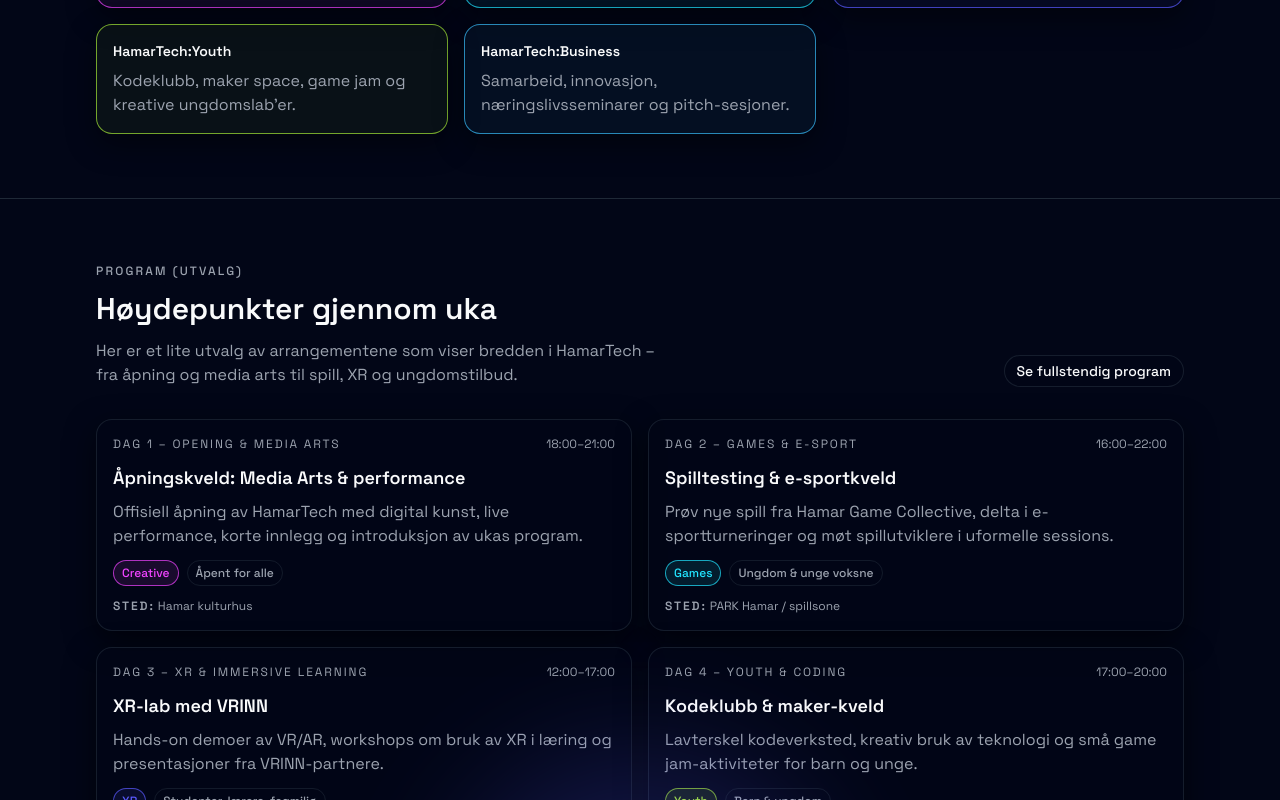
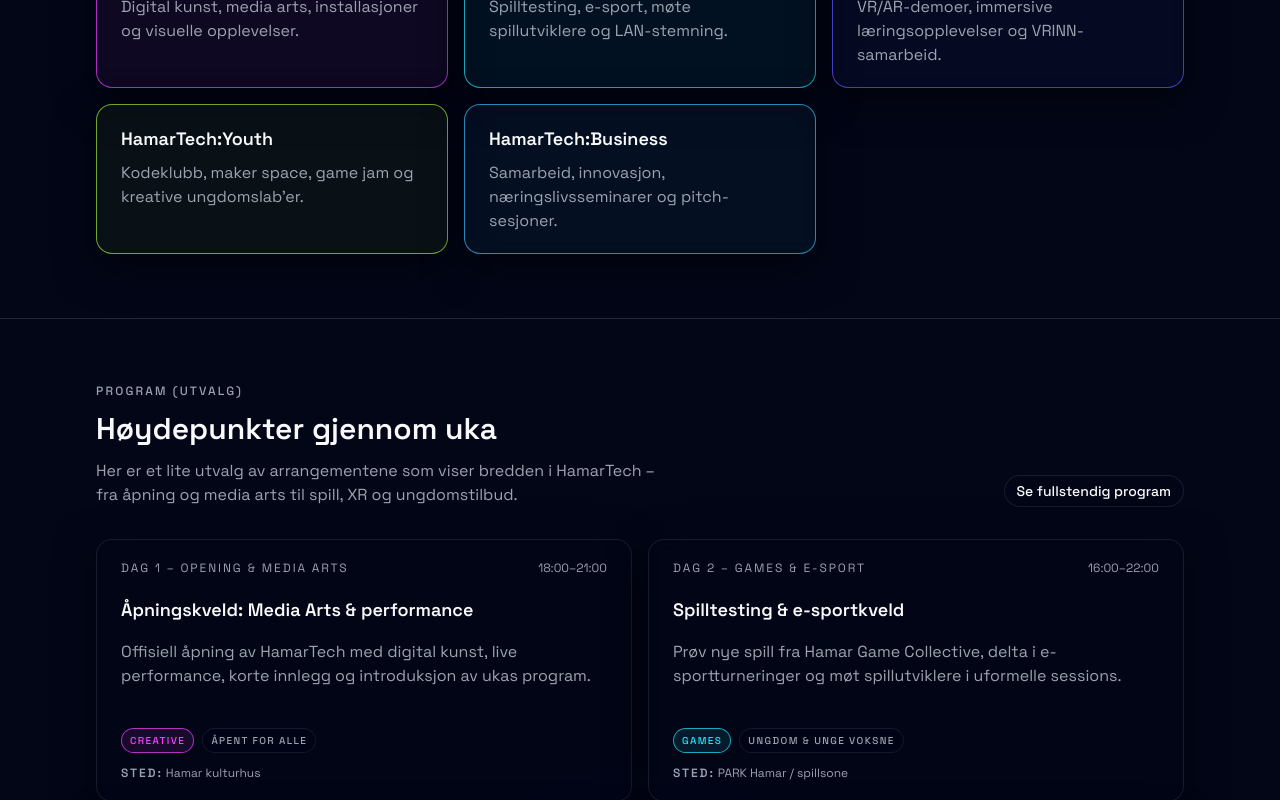
Before and after one commit to dipSyxx/hamartech-web, a Next.js app: page / in a window 1280 px wide. Shown: the part 960-1760 px from the top of the page. Built offline with nearby package versions, Linux system fonts and the light colour scheme.

Commit message:
Refactor page layout to utilize Card components for event and track displays; enhance visual structure and maintain consistency across sections of the HamarTech festival site.

```diff
--- a/src/app/page.tsx
+++ b/src/app/page.tsx
@@ -1,17 +1,28 @@
 "use client";
 
 import Link from "next/link";
-import { Button } from "@/components/ui/button";
-import { cn } from "@/lib/utils";
 import { motion } from "framer-motion";
 import { ArrowRight, CalendarRange, Layers3, Handshake } from "lucide-react";
+import type { LucideIcon } from "lucide-react";
+
+import { Button } from "@/components/ui/button";
+import {
+  Card,
+  CardHeader,
+  CardTitle,
+  CardDescription,
+  CardContent,
+  CardFooter,
+} from "@/components/ui/card";
+import { Badge } from "@/components/ui/badge";
+import { cn } from "@/lib/utils";
+
 import {
   fadeInUp,
   fadeIn,
   scaleIn,
   staggerContainer,
 } from "@/lib/animations/presets";
-import type { LucideIcon } from "lucide-react";
 
 const TRACKS = [
   {
@@ -103,7 +114,7 @@
 export default function Home() {
   return (
     <div className="relative overflow-hidden">
-      {/* Глобальні градієнтні blur-кружки */}
+      {/* Глобальні градієнтові blur-кружки */}
       <BackgroundGlows />
 
       {/* HERO */}
@@ -174,15 +185,17 @@
             </motion.div>
           </div>
 
-          {/* Right column – декоративний блок */}
+          {/* Right column – dekorativt kort */}
           <motion.div className="flex-1" variants={scaleIn(0.15)}>
-            <div className="relative mx-auto max-w-xs rounded-[32px] border border-border/70 bg-gradient-to-br from-background via-background/60 to-background/20 p-6 shadow-[0_24px_60px_rgba(0,0,0,0.7)]">
+            <Card className="relative mx-auto max-w-xs">
+              <CardContent className="p-6">
                 <div className="aspect-square rounded-3xl bg-[radial-gradient(circle_at_top,#22E4FF33,transparent_55%),radial-gradient(circle_at_bottom,#F044FF33,transparent_55%)]" />
                 <p className="mt-4 text-xs text-muted-foreground md:text-sm">
-                En digital festivalhub for Hamar – med spill, XR, media arts og
-                åpne hus hos aktørene i byen.
+                  En digital festivalhub for Hamar – med spill, XR, media arts
+                  og åpne hus hos aktørene i byen.
                 </p>
-            </div>
+              </CardContent>
+            </Card>
           </motion.div>
         </div>
       </motion.section>
@@ -216,19 +229,21 @@
 
           <div className="grid gap-4 md:grid-cols-2 lg:grid-cols-3">
             {TRACKS.map((track, index) => (
-              <motion.article
-                key={track.id}
+              <motion.div key={track.id} variants={fadeInUp(0.05 * index)}>
+                <Card
                   className={cn(
-                  "flex h-full flex-col rounded-2xl border bg-background/40 p-4 shadow-[0_10px_30px_rgba(0,0,0,0.45)]",
-                  track.colorClass
+                    "h-full",
+                    track.colorClass // додає border/bg для кожного спора
                   )}
-                variants={fadeInUp(0.05 * index)}
                 >
-                <h3 className="mb-2 text-sm font-semibold">{track.label}</h3>
-                <p className="text-sm text-muted-foreground md:text-base">
-                  {track.description}
-                </p>
-              </motion.article>
+                  <CardHeader>
+                    <CardTitle className="text-sm font-semibold">
+                      {track.label}
+                    </CardTitle>
+                    <CardDescription>{track.description}</CardDescription>
+                  </CardHeader>
+                </Card>
+              </motion.div>
             ))}
           </div>
         </div>
@@ -278,38 +293,40 @@
 
           <div className="grid gap-4 md:grid-cols-2">
             {EVENT_PREVIEW.map((event, index) => (
-              <motion.article
-                key={event.id}
-                className="flex h-full flex-col rounded-2xl border border-border/70 bg-background/60 p-4 shadow-[0_10px_30px_rgba(0,0,0,0.55)]"
-                variants={fadeInUp(0.05 * index)}
-              >
+              <motion.div key={event.id} variants={fadeInUp(0.05 * index)}>
+                <Card className="h-full border-border/70">
+                  <CardHeader className="pb-3">
                     <div className="flex items-center justify-between gap-2 text-xs text-muted-foreground">
                       <span className="uppercase tracking-[0.16em]">
                         {event.dateLabel}
                       </span>
                       <span>{event.time}</span>
                     </div>
+                    <CardTitle className="mt-3 text-base md:text-lg">
+                      {event.title}
+                    </CardTitle>
+                    <CardDescription className="mt-2">
+                      {event.description}
+                    </CardDescription>
+                  </CardHeader>
 
-                <h3 className="mt-3 text-base font-semibold text-foreground md:text-lg">
-                  {event.title}
-                </h3>
-
-                <p className="mt-2 text-sm text-muted-foreground md:text-base">
-                  {event.description}
-                </p>
-
-                <div className="mt-3 flex flex-wrap items-center gap-2">
-                  <span
+                  <CardContent className="pt-0">
+                    <div className="mt-2 flex flex-wrap items-center gap-2">
+                      <Badge
+                        variant="outline"
                         className={cn(
-                      "inline-flex items-center rounded-full border px-2 py-1 text-xs font-medium",
-                      event.trackColorClass
+                          "px-2 py-1",
+                          event.trackColorClass // колір треку
                         )}
                       >
                         {event.trackLabel}
-                  </span>
-                  <span className="inline-flex items-center rounded-full border border-border/60 px-2 py-1 text-xs font-medium text-muted-foreground">
+                      </Badge>
+                      <Badge
+                        variant="outline"
+                        className="border-border/60 bg-background/40 px-2 py-1 text-muted-foreground"
+                      >
                         {event.targetGroup}
-                  </span>
+                      </Badge>
                     </div>
 
                     <div className="mt-3 text-xs text-muted-foreground">
@@ -318,7 +335,9 @@
                       </span>{" "}
                       <span>{event.venue}</span>
                     </div>
-              </motion.article>
+                  </CardContent>
+                </Card>
+              </motion.div>
             ))}
           </div>
         </div>
@@ -391,11 +410,9 @@
             </motion.div>
 
             {/* Fakta / highlight-kort */}
-            <motion.div
-              className="rounded-3xl border border-border/70 bg-background/60 p-5 shadow-[0_20px_50px_rgba(0,0,0,0.6)]"
-              variants={scaleIn(0.1)}
-            >
-              <div className="rounded-2xl bg-[radial-gradient(circle_at_top,#22E4FF22,transparent_60%),radial-gradient(circle_at_bottom,#F044FF22,transparent_60%)] p-4">
+            <motion.div className="h-full" variants={scaleIn(0.1)}>
+              <Card className="border-border/70">
+                <CardContent className="rounded-2xl bg-[radial-gradient(circle_at_top,#22E4FF22,transparent_60%),radial-gradient(circle_at_bottom,#F044FF22,transparent_60%)] p-4">
                   <h3 className="text-sm font-semibold text-foreground">
                     Hvorfor HamarTech?
                   </h3>
@@ -427,7 +444,8 @@
                       – fra barn og unge til profesjonelle aktører.
                     </p>
                   </div>
-              </div>
+                </CardContent>
+              </Card>
             </motion.div>
           </div>
         </div>
@@ -553,14 +571,14 @@
             </motion.div>
 
             {/* Høyrekolonne – kompakt oversiktskort */}
-            <motion.div
-              className="rounded-3xl border border-border/70 bg-background/60 p-5 shadow-[0_20px_50px_rgba(0,0,0,0.6)]"
-              variants={scaleIn(0.1)}
-            >
-              <h3 className="text-sm font-semibold text-foreground">
+            <motion.div className="h-full" variants={scaleIn(0.1)}>
+              <Card className="border-border/70">
+                <CardHeader className="pb-2">
+                  <CardTitle className="text-sm font-semibold text-foreground">
                     Kort oppsummert
-              </h3>
-              <div className="mt-4 space-y-3 text-sm text-muted-foreground md:text-base">
+                  </CardTitle>
+                </CardHeader>
+                <CardContent className="space-y-3 text-sm text-muted-foreground md:text-base">
                   <p>
                     • <span className="text-foreground">Målgruppe:</span> alle
                     innbyggere i Hamar-regionen – barn, ungdom, familier,
@@ -577,13 +595,13 @@
                     tilgang med tog og buss.
                   </p>
                   <p>
-                  • <span className="text-foreground">Digital deltakelse:</span>{" "}
-                  utvalgte talks og verksteder strømmes, og enkelte aktiviteter
-                  er kun digitale.
+                    •{" "}
+                    <span className="text-foreground">Digital deltakelse:</span>{" "}
+                    utvalgte talks og verksteder strømmes, og enkelte
+                    aktiviteter er kun digitale.
                   </p>
-              </div>
-
-              <div className="mt-4 flex flex-wrap gap-2">
+                </CardContent>
+                <CardFooter className="mt-2 flex flex-wrap gap-2">
                   <Button
                     asChild
                     variant="outline"
@@ -595,7 +613,8 @@
                   <Button asChild variant="ghost" size="sm">
                     <Link href="/praktisk-info">Detaljert praktisk info</Link>
                   </Button>
-              </div>
+                </CardFooter>
+              </Card>
             </motion.div>
           </div>
         </div>
--- /dev/null
+++ b/src/components/ui/badge.tsx
@@ -0,0 +1,65 @@
+import * as React from "react";
+import { Slot } from "@radix-ui/react-slot";
+import { cva, type VariantProps } from "class-variance-authority";
+
+import { cn } from "@/lib/utils";
+
+const badgeVariants = cva(
+  "inline-flex w-fit shrink-0 items-center justify-center gap-1 " +
+    "rounded-full border px-2.5 py-1 text-[10px] font-medium " +
+    "tracking-[0.14em] uppercase whitespace-nowrap " +
+    "bg-background/60 backdrop-blur-sm " +
+    "[&>svg]:pointer-events-none [&>svg]:size-3 " +
+    "transition-colors transition-shadow " +
+    "focus-visible:outline-none focus-visible:ring-2 focus-visible:ring-ring/70 " +
+    "focus-visible:ring-offset-2 focus-visible:ring-offset-background " +
+    "aria-invalid:border-destructive aria-invalid:ring-destructive/20 " +
+    "dark:aria-invalid:ring-destructive/40 overflow-hidden",
+  {
+    variants: {
+      variant: {
+        default:
+          "border-transparent bg-[var(--brand-gradient)] text-background " +
+          "shadow-[0_0_0_1px_rgba(15,23,42,0.5)] " +
+          "[a&]:hover:brightness-110",
+
+        secondary:
+          "border-border/60 bg-secondary/70 text-secondary-foreground " +
+          "[a&]:hover:bg-secondary/90",
+
+        destructive:
+          "border-transparent bg-destructive text-background " +
+          "shadow-[0_0_0_1px_rgba(15,23,42,0.4)] " +
+          "focus-visible:ring-destructive/40 " +
+          "[a&]:hover:bg-destructive/90",
+
+        outline:
+          "border-border/70 bg-background/40 text-foreground " +
+          "[a&]:hover:bg-secondary/30 [a&]:hover:text-foreground",
+      },
+    },
+    defaultVariants: {
+      variant: "default",
+    },
+  }
+);
+
+function Badge({
+  className,
+  variant,
+  asChild = false,
+  ...props
+}: React.ComponentProps<"span"> &
+  VariantProps<typeof badgeVariants> & { asChild?: boolean }) {
+  const Comp = asChild ? Slot : "span";
+
+  return (
+    <Comp
+      data-slot="badge"
+      className={cn(badgeVariants({ variant }), className)}
+      {...props}
+    />
+  );
+}
+
+export { Badge, badgeVariants };
--- /dev/null
+++ b/src/components/ui/card.tsx
@@ -0,0 +1,101 @@
+import * as React from "react";
+
+import { cn } from "@/lib/utils";
+
+function Card({ className, ...props }: React.ComponentProps<"div">) {
+  return (
+    <div
+      data-slot="card"
+      className={cn(
+        "flex flex-col gap-5 rounded-2xl border border-border/70 " +
+          "bg-background/60 text-card-foreground shadow-[0_12px_40px_rgba(0,0,0,0.55)] " +
+          "backdrop-blur-sm py-5",
+        className
+      )}
+      {...props}
+    />
+  );
+}
+
+function CardHeader({ className, ...props }: React.ComponentProps<"div">) {
+  return (
+    <div
+      data-slot="card-header"
+      className={cn(
+        "@container/card-header grid auto-rows-min grid-rows-[auto_auto] items-start gap-2 " +
+          "px-4 sm:px-6 has-data-[slot=card-action]:grid-cols-[1fr_auto] [.border-b]:pb-5",
+        className
+      )}
+      {...props}
+    />
+  );
+}
+
+function CardTitle({ className, ...props }: React.ComponentProps<"div">) {
+  return (
+    <div
+      data-slot="card-title"
+      className={cn(
+        "text-base font-semibold leading-none md:text-lg",
+        className
+      )}
+      {...props}
+    />
+  );
+}
+
+function CardDescription({ className, ...props }: React.ComponentProps<"div">) {
+  return (
+    <div
+      data-slot="card-description"
+      className={cn("text-sm text-muted-foreground md:text-base", className)}
+      {...props}
+    />
+  );
+}
+
+function CardAction({ className, ...props }: React.ComponentProps<"div">) {
+  return (
+    <div
+      data-slot="card-action"
+      className={cn(
+        "col-start-2 row-span-2 row-start-1 self-start justify-self-end",
+        className
+      )}
+      {...props}
+    />
+  );
+}
+
+function CardContent({ className, ...props }: React.ComponentProps<"div">) {
+  return (
+    <div
+      data-slot="card-content"
+      className={cn("px-4 sm:px-6", className)}
+      {...props}
+    />
+  );
+}
+
+function CardFooter({ className, ...props }: React.ComponentProps<"div">) {
+  return (
+    <div
+      data-slot="card-footer"
+      className={cn(
+        "flex items-center px-4 sm:px-6 [.border-t]:pt-5",
+        className
+      )}
+      {...props}
+    />
+  );
+}
+
+export {
+  Card,
+  CardHeader,
+  CardFooter,
+  CardTitle,
+  CardAction,
+  CardDescription,
+  CardContent,
+};
```
Lines whose indentation alone changed are shown as unchanged.
